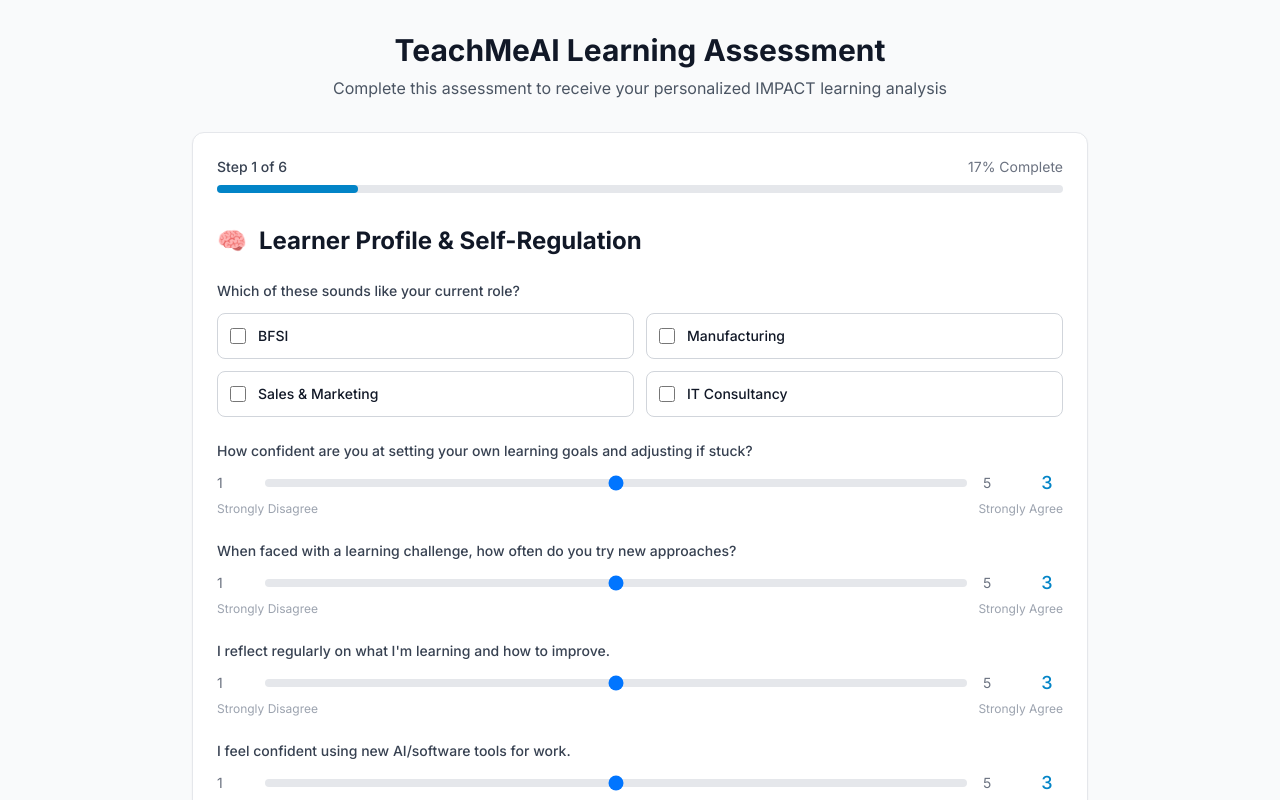
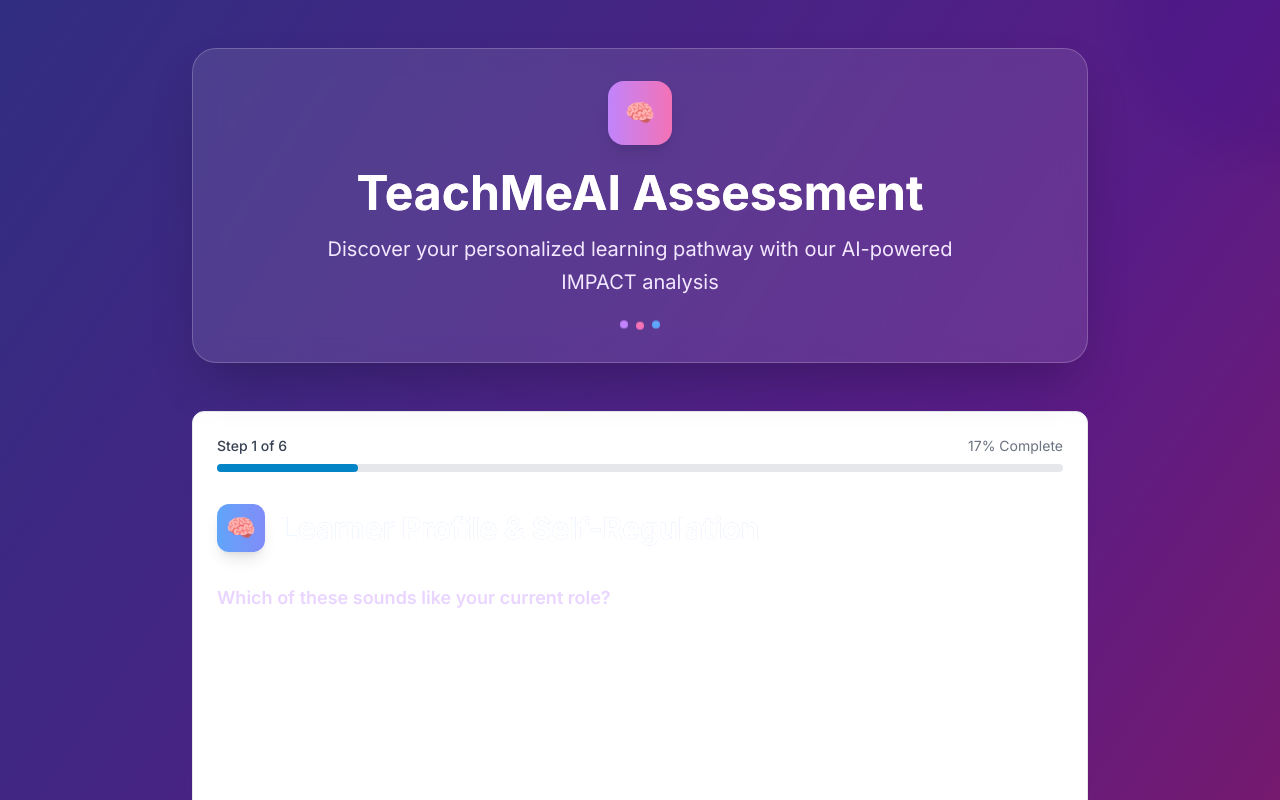
Before and after one commit to teachme-ai/teachmeai-main-site, a Next.js app: page /app in a window 1280 px wide. Shown: the top 800 px of the page. Built offline with nearby package versions, Linux system fonts and the light colour scheme.

Commit message:
🎨 Add modern glassmorphism design with purple/pink gradient theme

```diff
--- a/src/app/app/page.tsx
+++ b/src/app/app/page.tsx
@@ -2,16 +2,37 @@
 
 export default function IntakeAppPage() {
   return (
-    <div className="min-h-screen bg-gray-50 py-8">
-      <div className="container mx-auto px-4">
+    <div className="min-h-screen bg-gradient-to-br from-indigo-900 via-purple-900 to-pink-800 relative overflow-hidden">
+      {/* Animated background elements */}
+      <div className="absolute inset-0 overflow-hidden">
+        <div className="absolute -top-40 -right-40 w-80 h-80 bg-purple-500 rounded-full mix-blend-multiply filter blur-xl opacity-20 animate-pulse"></div>
+        <div className="absolute -bottom-40 -left-40 w-80 h-80 bg-blue-500 rounded-full mix-blend-multiply filter blur-xl opacity-20 animate-pulse animation-delay-2000"></div>
+        <div className="absolute top-1/2 left-1/2 transform -translate-x-1/2 -translate-y-1/2 w-80 h-80 bg-pink-500 rounded-full mix-blend-multiply filter blur-xl opacity-20 animate-pulse animation-delay-4000"></div>
+      </div>
+
+      {/* Content */}
+      <div className="relative z-10 container mx-auto px-4 py-12">
         <div className="max-w-4xl mx-auto">
-          <div className="text-center mb-8">
-            <h1 className="text-3xl font-bold text-gray-900 mb-2">
-              TeachMeAI Learning Assessment
-            </h1>
-            <p className="text-gray-600">
-              Complete this assessment to receive your personalized IMPACT learning analysis
-            </p>
+          {/* Header with glassmorphism */}
+          <div className="text-center mb-12">
+            <div className="backdrop-blur-md bg-white/10 rounded-3xl p-8 border border-white/20 shadow-2xl mb-8">
+              <div className="flex items-center justify-center mb-6">
+                <div className="w-16 h-16 bg-gradient-to-r from-purple-400 to-pink-400 rounded-2xl flex items-center justify-center shadow-lg">
+                  <span className="text-2xl font-bold text-white">🧠</span>
+                </div>
+              </div>
+              <h1 className="text-4xl md:text-5xl font-bold text-white mb-4 bg-gradient-to-r from-purple-200 to-pink-200 bg-clip-text text-transparent">
+                TeachMeAI Assessment
+              </h1>
+              <p className="text-xl text-purple-100 max-w-2xl mx-auto leading-relaxed">
+                Discover your personalized learning pathway with our AI-powered IMPACT analysis
+              </p>
+              <div className="flex items-center justify-center mt-6 space-x-2">
+                <div className="w-2 h-2 bg-purple-400 rounded-full animate-bounce"></div>
+                <div className="w-2 h-2 bg-pink-400 rounded-full animate-bounce animation-delay-200"></div>
+                <div className="w-2 h-2 bg-blue-400 rounded-full animate-bounce animation-delay-400"></div>
+              </div>
+            </div>
           </div>
 
           <IntakeForm />
--- a/src/app/globals.css
+++ b/src/app/globals.css
@@ -1,6 +1,95 @@
 @tailwind base;
 @tailwind components;
 @tailwind utilities;
+
+/* Modern Glassmorphism Styles */
+.slider-modern {
+  -webkit-appearance: none;
+  appearance: none;
+  height: 12px;
+  border-radius: 6px;
+  outline: none;
+  transition: all 0.3s ease;
+}
+
+.slider-modern::-webkit-slider-thumb {
+  -webkit-appearance: none;
+  appearance: none;
+  width: 24px;
+  height: 24px;
+  border-radius: 50%;
+  background: linear-gradient(135deg, #a855f7, #ec4899);
+  cursor: pointer;
+  box-shadow: 0 4px 12px rgba(168, 85, 247, 0.4);
+  transition: all 0.3s ease;
+}
+
+.slider-modern::-webkit-slider-thumb:hover {
+  transform: scale(1.2);
+  box-shadow: 0 6px 20px rgba(168, 85, 247, 0.6);
+}
+
+.slider-modern::-moz-range-thumb {
+  width: 24px;
+  height: 24px;
+  border-radius: 50%;
+  background: linear-gradient(135deg, #a855f7, #ec4899);
+  cursor: pointer;
+  border: none;
+  box-shadow: 0 4px 12px rgba(168, 85, 247, 0.4);
+  transition: all 0.3s ease;
+}
+
+.slider-modern::-moz-range-thumb:hover {
+  transform: scale(1.2);
+  box-shadow: 0 6px 20px rgba(168, 85, 247, 0.6);
+}
+
+/* Animation delays */
+.animation-delay-200 {
+  animation-delay: 200ms;
+}
+
+.animation-delay-400 {
+  animation-delay: 400ms;
+}
+
+.animation-delay-2000 {
+  animation-delay: 2s;
+}
+
+.animation-delay-4000 {
+  animation-delay: 4s;
+}
+
+/* Custom animations */
+@keyframes float {
+  0%, 100% {
+    transform: translateY(0px);
+  }
+  50% {
+    transform: translateY(-10px);
+  }
+}
+
+.animate-float {
+  animation: float 3s ease-in-out infinite;
+}
+
+/* Glassmorphism backdrop */
+.glass {
+  backdrop-filter: blur(16px);
+  -webkit-backdrop-filter: blur(16px);
+  background: rgba(255, 255, 255, 0.1);
+  border: 1px solid rgba(255, 255, 255, 0.2);
+}
+
+/* Smooth transitions for all interactive elements */
+* {
+  transition-property: transform, box-shadow, background-color, border-color;
+  transition-duration: 300ms;
+  transition-timing-function: cubic-bezier(0.4, 0, 0.2, 1);
+}
 
 @layer components {
   .btn-primary {
--- a/src/components/IntakeForm.tsx
+++ b/src/components/IntakeForm.tsx
@@ -250,25 +250,27 @@
 function Step1({ responses, onInputChange }: { responses: Partial<IntakeResponse>, onInputChange: (field: keyof IntakeResponse, value: any) => void }) {
   return (
     <div>
-      <div className="flex items-center mb-6">
-        <span className="text-2xl mr-3">🧠</span>
-        <h2 className="text-2xl font-bold text-gray-900">Learner Profile & Self-Regulation</h2>
+      <div className="flex items-center mb-8">
+        <div className="w-12 h-12 bg-gradient-to-r from-blue-400 to-indigo-400 rounded-xl flex items-center justify-center mr-4 shadow-lg">
+          <span className="text-2xl">🧠</span>
+        </div>
+        <h2 className="text-3xl font-bold text-white bg-gradient-to-r from-blue-200 to-indigo-200 bg-clip-text text-transparent">Learner Profile & Self-Regulation</h2>
       </div>
 
       <div className="space-y-6">
         {/* Role Selection Question */}
         <div>
-          <label className="block text-sm font-medium text-gray-700 mb-3">
+          <label className="block text-lg font-semibold text-purple-200 mb-4">
             Which of these sounds like your current role?
           </label>
-          <div className="grid grid-cols-2 gap-3">
+          <div className="grid grid-cols-2 gap-4">
             {[
               'BFSI',
               'Manufacturing',
               'Sales & Marketing',
               'IT Consultancy'
             ].map((role) => (
-              <label key={role} className="flex items-center p-3 border border-gray-300 rounded-lg cursor-pointer hover:bg-gray-50">
+              <label key={role} className="group">
                 <input
                   type="checkbox"
                   checked={responses.currentRoles?.includes(role) || false}
@@ -280,9 +282,18 @@
                       onInputChange('currentRoles', currentRoles.filter(r => r !== role))
                     }
                   }}
-                  className="h-4 w-4 text-blue-600 focus:ring-blue-500 border-gray-300 rounded"
+                  className="sr-only"
                 />
-                <span className="ml-3 text-sm font-medium text-gray-900">{role}</span>
+                <div className={`p-4 rounded-xl border-2 cursor-pointer transition-all duration-300 backdrop-blur-sm ${
+                  responses.currentRoles?.includes(role)
+                    ? 'bg-gradient-to-r from-purple-500/30 to-pink-500/30 border-purple-400 shadow-lg transform scale-105'
+                    : 'bg-white/10 border-white/20 hover:bg-white/20 hover:border-white/30'
+                }`}>
+                  <span className="text-white font-medium">{role}</span>
+                  {responses.currentRoles?.includes(role) && (
+                    <span className="float-right text-purple-300">✓</span>
+                  )}
+                </div>
               </label>
             ))}
           </div>
@@ -551,22 +562,29 @@
 // Reusable Components
 function QuestionSlider({ label, value, onChange }: { label: string, value: number, onChange: (value: number) => void }) {
   return (
-    <div>
-      <label className="form-label">{label}</label>
+    <div className="p-6 bg-white/5 rounded-xl border border-white/10 backdrop-blur-sm hover:bg-white/10 transition-all duration-300">
+      <label className="block text-lg font-medium text-purple-200 mb-4">{label}</label>
       <div className="flex items-center space-x-4">
-        <span className="text-sm text-gray-500 w-8">1</span>
+        <span className="text-sm text-purple-300 w-8 font-medium">1</span>
+        <div className="flex-1 relative">
           <input
             type="range"
             min="1"
             max="5"
             value={value}
             onChange={(e) => onChange(parseInt(e.target.value))}
-          className="flex-1 h-2 bg-gray-200 rounded-lg appearance-none cursor-pointer slider"
+            className="w-full h-3 bg-white/20 rounded-lg appearance-none cursor-pointer slider-modern"
+            style={{
+              background: `linear-gradient(to right, rgb(168 85 247) 0%, rgb(236 72 153) ${((value - 1) / 4) * 100}%, rgba(255,255,255,0.2) ${((value - 1) / 4) * 100}%, rgba(255,255,255,0.2) 100%)`
+            }}
           />
-        <span className="text-sm text-gray-500 w-8">5</span>
-        <span className="text-lg font-medium text-primary-600 w-8 text-center">{value}</span>
         </div>
-      <div className="flex justify-between text-xs text-gray-400 mt-1">
+        <span className="text-sm text-purple-300 w-8 font-medium">5</span>
+        <div className="w-12 h-12 bg-gradient-to-r from-purple-500 to-pink-500 rounded-xl flex items-center justify-center shadow-lg">
+          <span className="text-lg font-bold text-white">{value}</span>
+        </div>
+      </div>
+      <div className="flex justify-between text-sm text-purple-300 mt-3">
         <span>Strongly Disagree</span>
         <span>Strongly Agree</span>
       </div>
```
Lines whose indentation alone changed are shown as unchanged.
